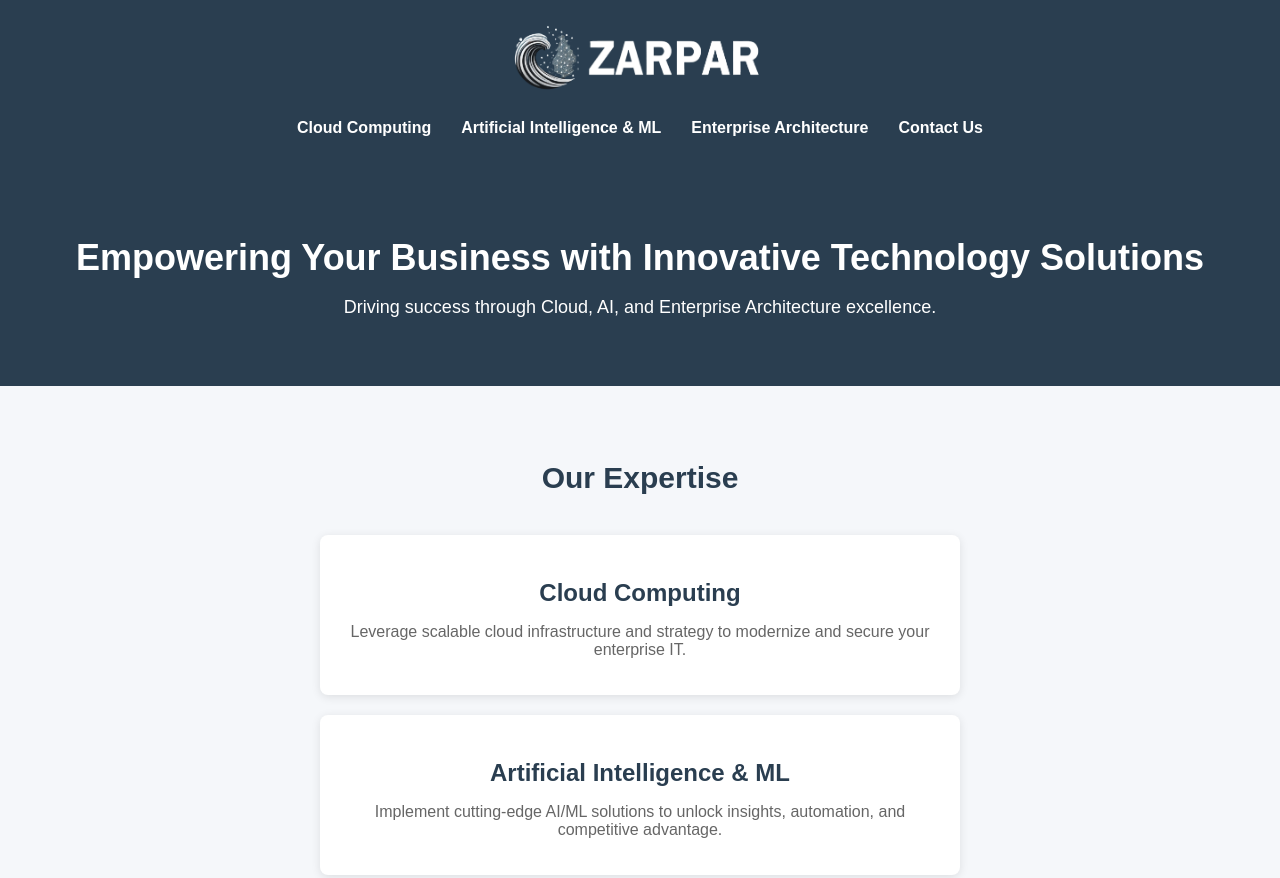
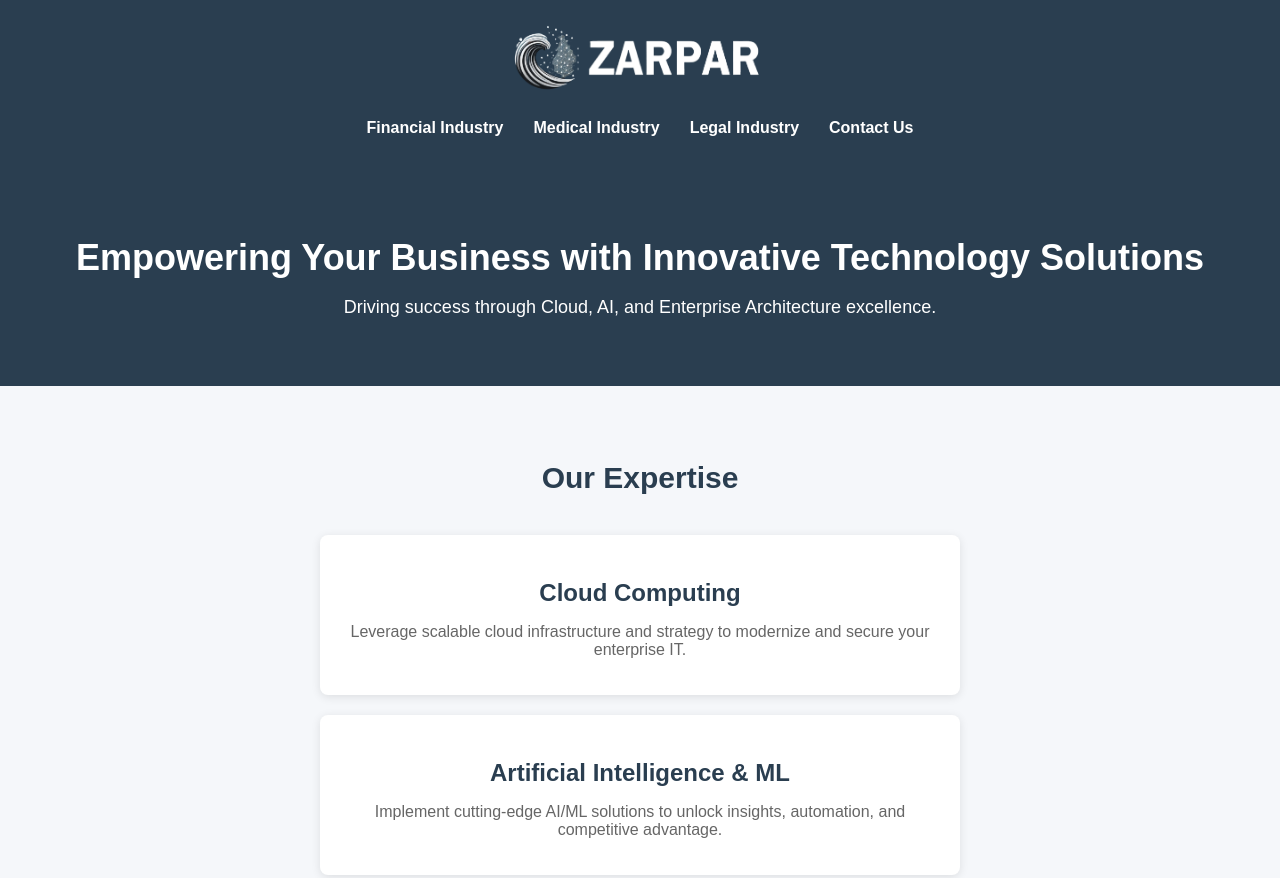
Before and after one commit to wondermuttt/zarpar, a plain HTML site: page index.html in a window 1280 px wide. Shown: the top 878 px of the page. Drawn offline with Linux system fonts and the light colour scheme.

Commit message:
Update index.html

```diff
--- a/index.html
+++ b/index.html
@@ -14,9 +14,9 @@
         </div>
         <nav>
             <ul>
-                <li><a href="#cloud-computing">Cloud Computing</a></li>
-                <li><a href="#ai-ml">Artificial Intelligence & ML</a></li>
-                <li><a href="#enterprise-architecture">Enterprise Architecture</a></li>
+                <li><a href="industry-finance.html">Financial Industry</a></li>
+                <li><a href="industry-medical.html">Medical Industry</a></li>
+                <li><a href="#industry-legal.html">Legal Industry</a></li>
                 <li><a href="#contact-us">Contact Us</a></li>
             </ul>
         </nav>
```
